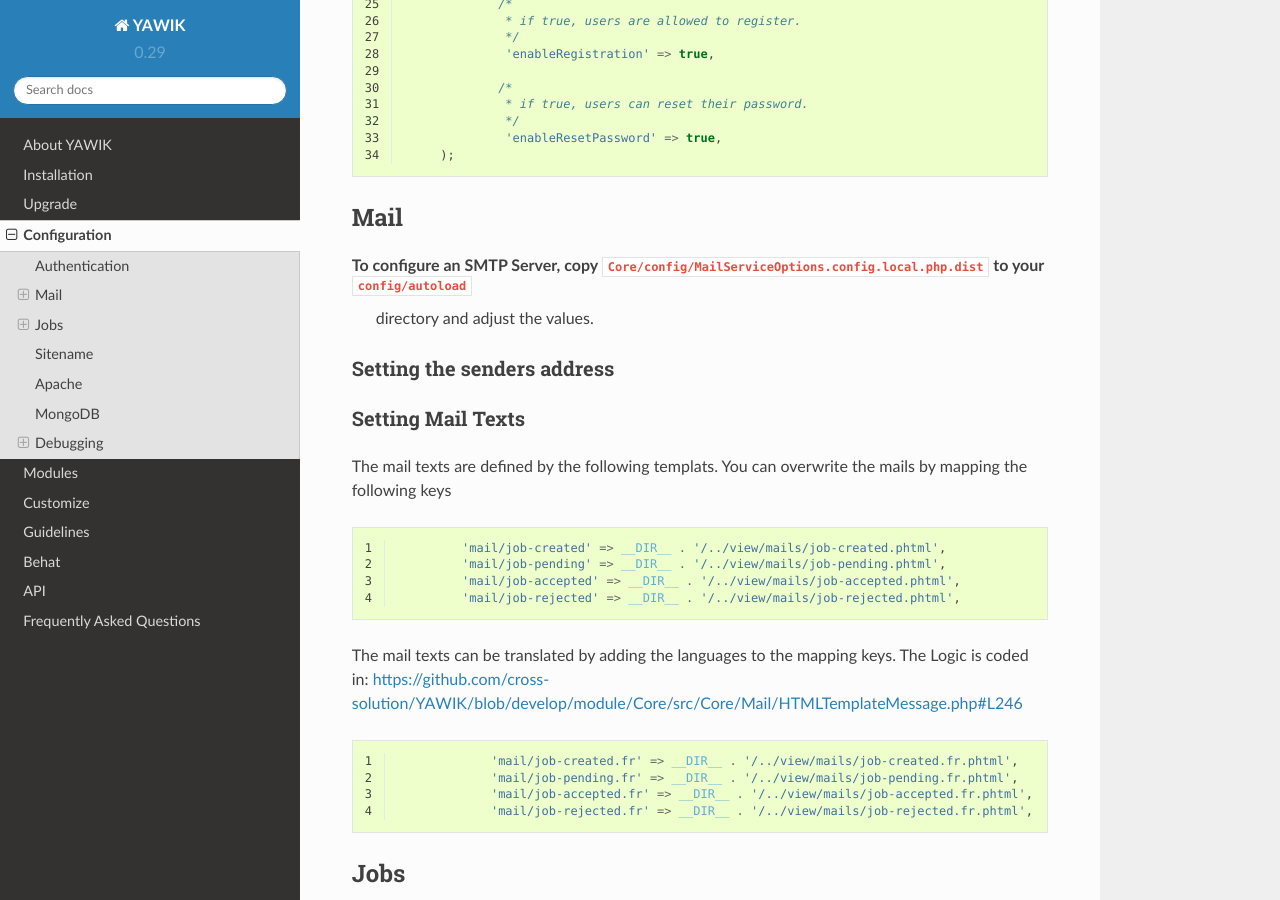
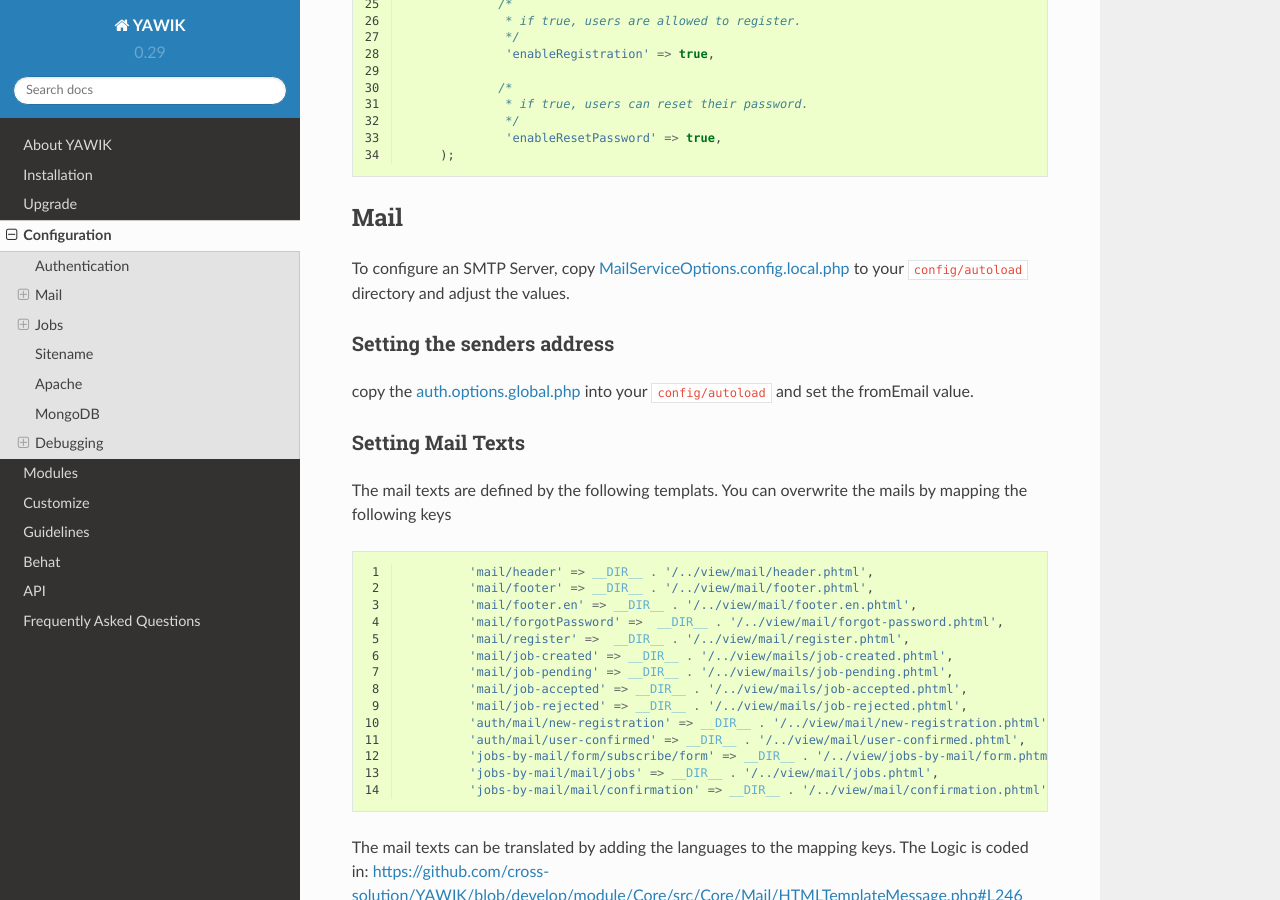
Before and after one commit to cross-solution/YawikDocs, a Sphinx documentation site: the page built from source/configuration.rst, in a window 1280 px wide and 900 px high, scrolled down 1867 px. Built offline with Sphinx 7.4.7 and the Read the Docs theme 2.0.0, drawn with Linux system fonts in a browser that asks for light colours; a script that is not in the unit is left out; comment, search, counter and statistics services are not loaded.

Commit message:
adds more keys for mail templates

```diff
--- a/source/configuration.rst
+++ b/source/configuration.rst
@@ -119,13 +119,16 @@ copy the auth.options.global.php.dist_ to :file:`config/autoload/auth.options.gl
 Mail
 ----
 
-To configure an SMTP Server, copy ``Core/config/MailServiceOptions.config.local.php.dist`` to your ``config/autoload``
- directory and adjust the values.
+To configure an SMTP Server, copy `MailServiceOptions.config.local.php`_ to your ``config/autoload``
+directory and adjust the values.
 
 Setting the senders address
 ^^^^^^^^^^^^^^^^^^^^^^^^^^^
 
+copy the `auth.options.global.php`_ into your ``config/autoload`` and set the fromEmail value.
 
+.. _auth.options.global.php: https://github.com/cross-solution/YAWIK/blob/develop/module/Auth/config/auth.options.global.php.dist
+.. _MailServiceOptions.config.local.php: https://github.com/cross-solution/YAWIK/blob/develop/module/Core/config/MailServiceOptions.config.local.php.dist
 
 Setting Mail Texts
 ^^^^^^^^^^^^^^^^^^
@@ -135,10 +138,22 @@ The mail texts are defined by the following templats. You can overwrite the mail
 .. code-block:: php
    :linenos:
 
+            'mail/header' => __DIR__ . '/../view/mail/header.phtml',
+            'mail/footer' => __DIR__ . '/../view/mail/footer.phtml',
+            'mail/footer.en' => __DIR__ . '/../view/mail/footer.en.phtml',
+            'mail/forgotPassword' =>  __DIR__ . '/../view/mail/forgot-password.phtml',
+            'mail/register' =>  __DIR__ . '/../view/mail/register.phtml',
             'mail/job-created' => __DIR__ . '/../view/mails/job-created.phtml',
             'mail/job-pending' => __DIR__ . '/../view/mails/job-pending.phtml',
             'mail/job-accepted' => __DIR__ . '/../view/mails/job-accepted.phtml',
             'mail/job-rejected' => __DIR__ . '/../view/mails/job-rejected.phtml',
+            'auth/mail/new-registration' => __DIR__ . '/../view/mail/new-registration.phtml',
+            'auth/mail/user-confirmed' => __DIR__ . '/../view/mail/user-confirmed.phtml',
+            'jobs-by-mail/form/subscribe/form' => __DIR__ . '/../view/jobs-by-mail/form.phtml',
+            'jobs-by-mail/mail/jobs' => __DIR__ . '/../view/mail/jobs.phtml',
+            'jobs-by-mail/mail/confirmation' => __DIR__ . '/../view/mail/confirmation.phtml',
+
+
 
 
 The mail texts can be translated by adding the languages to the mapping keys. The Logic is coded in:
```
